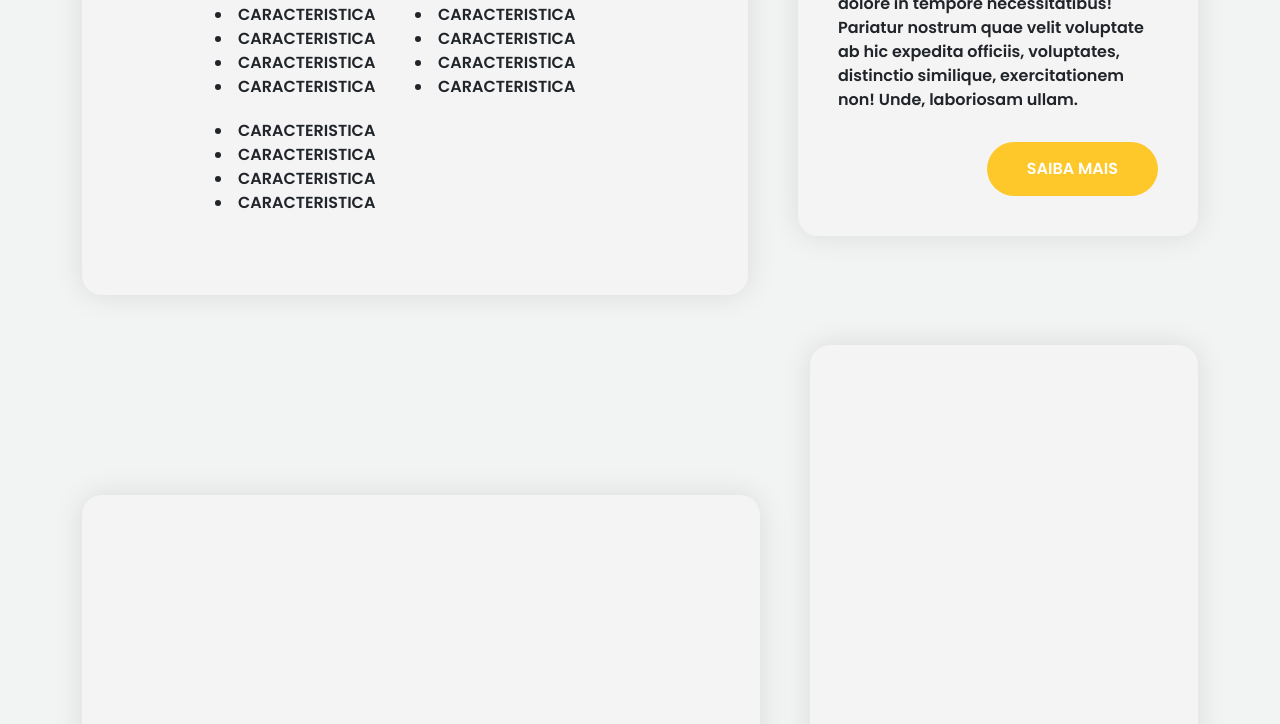
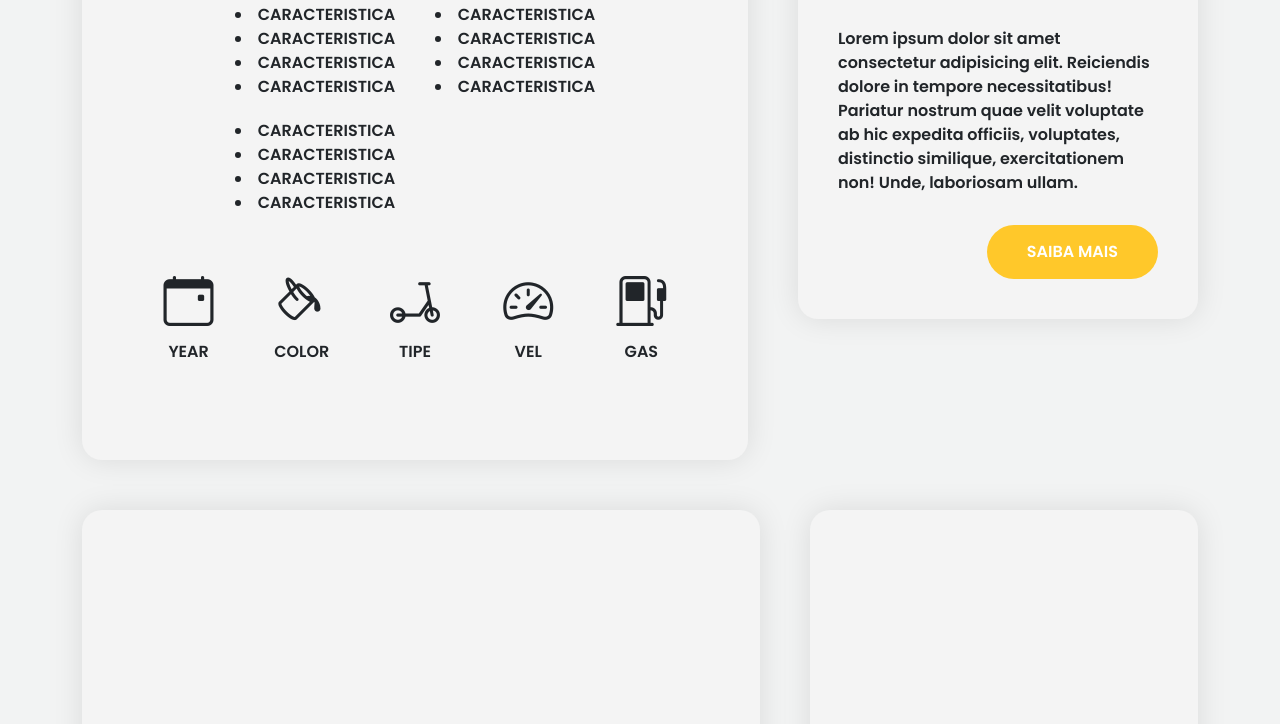
Before and after one commit to joohnq/iscooters, a plain HTML site: page scooter-info.html in a window 1280 px wide. Shown: the part 811-1535 px from the top of the page. Drawn offline with nearby package versions, Linux system fonts and the light colour scheme.

Commit message:
feat: add a card icons

```diff
--- a/scooter-info.html
+++ b/scooter-info.html
@@ -145,7 +145,7 @@
             </h1>
             <div class="scooterInfos_description-price">R$100.000,00</div>
           </div>
-          <div class="row">
+          <div>
             <p class="scooterInfos_text">
               Lorem ipsum dolor sit amet consectetur adipisicing elit.
               Reiciendis dolore in tempore necessitatibus! Pariatur nostrum quae
@@ -153,7 +153,7 @@
               similique, exercitationem non! Unde, laboriosam ullam.
             </p>
           </div>
-          <div class="row">
+          <div>
             <div class="scooterInfos_description-nav">
               <div class="scooterInfos_description-ul">
                 <li>CARACTERISTICA</li>
@@ -175,15 +175,35 @@
               </div>
             </div>
           </div>
+          <div class="scooterInfosCardsIcon">
+            <div class="scooterInfosCardIcon">
+              <i class="bi bi-calendar-event"></i>
+              <p>YEAR</p>
+            </div>
+            <div class="scooterInfosCardIcon">
+              <i class="bi bi-paint-bucket"></i>
+              <p>COLOR</p>
+            </div>
+            <div class="scooterInfosCardIcon">
+              <i class="bi bi-scooter"></i>
+              <p>TIPE</p>
+            </div>
+            <div class="scooterInfosCardIcon">
+              <i class="bi bi-speedometer2"></i>
+              <p>VEL</p>
+            </div>
+            <div class="scooterInfosCardIcon">
+              <i class="bi bi-fuel-pump"></i>
+              <p>GAS</p>
+            </div>
+          </div>
         </div>
         <aside class="scooterInfos_aside">
-          <h1 class="scooterInfos_name">
-            NICKNAME USER
-          </h1>
+          <h1 class="scooterInfos_name">NICKNAME USER</h1>
           <p class="scooterInfos_text">
-            Lorem ipsum dolor sit amet consectetur adipisicing elit.
-            Reiciendis dolore in tempore necessitatibus! Pariatur nostrum quae
-            velit voluptate ab hic expedita officiis, voluptates, distinctio
+            Lorem ipsum dolor sit amet consectetur adipisicing elit. Reiciendis
+            dolore in tempore necessitatibus! Pariatur nostrum quae velit
+            voluptate ab hic expedita officiis, voluptates, distinctio
             similique, exercitationem non! Unde, laboriosam ullam.
           </p>
           <button class="scooterInfos_aside-btn">SAIBA MAIS</button>
--- a/styles/scooter-info.css
+++ b/styles/scooter-info.css
@@ -23,7 +23,7 @@
   transform: translateY(-50%);
 }
 
-.scooterInfos, .scooterMore {
+.scooterInfos {
   display: flex;
   align-items: center;
   justify-content: space-between;
@@ -84,12 +84,43 @@
   row-gap: 20px;
 }
 
+.scooterInfos_description-ul li {
+  text-align: center;
+}
+
 .scooterInfos_aside-btn {
   background-color: var(--yellow);
   padding: 15px 40px;
   color: #fff;
   border: 0;
   border-radius: 30px;
+}
+
+.scooterInfosCardsIcon {
+  display: grid;
+  grid-template-columns: repeat(auto-fit, minmax(60px, 80px));
+  justify-content: space-around;
+
+  margin-top: 50px;
+}
+
+.scooterInfosCardIcon {
+  display: flex;
+  align-items: center;
+  justify-content: center;
+  flex-direction: column;
+}
+
+.scooterInfosCardIcon .bi {
+  font-size: clamp(40px, calc(100vw - 96vw), 50px);
+}
+
+.scooterMore {
+  display: flex;
+  align-items: flex-start;
+  justify-content: space-between;
+  margin-top: 50px;
+  gap: 50px;
 }
 
 .scooterMore_above {
```
Also changed, not shown: index.html (+1 -1 lines). Lines whose indentation alone changed are shown as unchanged.
